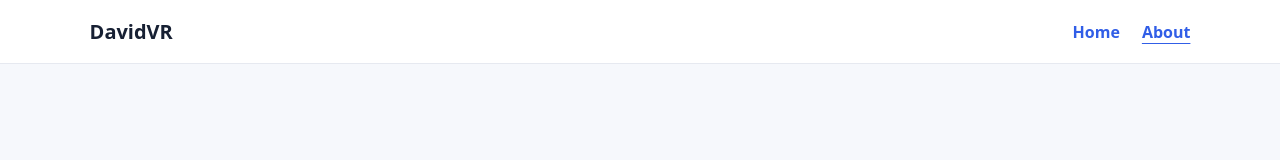
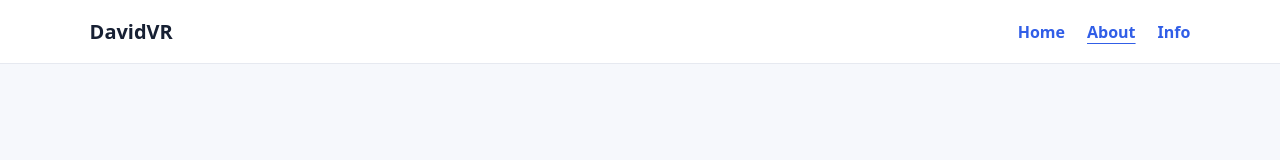
Before and after one commit to davidvr-site/davidvrsite, an Astro site: page /about in a window 1280 px wide. Shown: the top 160 px of the page. Built offline with nearby package versions, Linux system fonts and the light colour scheme; Astro itself is replaced by a stand-in of ours.

Commit message:
Add Info link to About page navigation

```diff
--- a/src/pages/about.astro
+++ b/src/pages/about.astro
@@ -18,6 +18,7 @@ const description = "About DavidVR and my website.";
       <nav aria-label="Main navigation">
         <a href="/">Home</a>
         <a class="active" href="/about">About</a>
+        <a href="https://info.davidvrsite.com">Info</a>
       </nav>
     </header>
 
@@ -44,23 +45,8 @@ const description = "About DavidVR and my website.";
 
 <style>
   :global(*) { box-sizing: border-box; }
-  :global(body) {
-    margin: 0;
-    font-family: system-ui, -apple-system, BlinkMacSystemFont, "Segoe UI", sans-serif;
-    color: #172033;
-    background: #f6f8fc;
-  }
-  .site-header {
-    display: flex;
-    justify-content: space-between;
-    align-items: center;
-    padding: 18px 7%;
-    background: white;
-    border-bottom: 1px solid #e6e9f0;
-    position: sticky;
-    top: 0;
-    z-index: 10;
-  }
+  :global(body) { margin: 0; font-family: system-ui, -apple-system, BlinkMacSystemFont, "Segoe UI", sans-serif; color: #172033; background: #f6f8fc; }
+  .site-header { display: flex; justify-content: space-between; align-items: center; padding: 18px 7%; background: white; border-bottom: 1px solid #e6e9f0; position: sticky; top: 0; z-index: 10; }
   .logo { font-weight: 800; font-size: 1.25rem; color: #172033; text-decoration: none; }
   nav { display: flex; gap: 22px; }
   nav a { color: #315ee7; text-decoration: none; font-weight: 600; }
```
